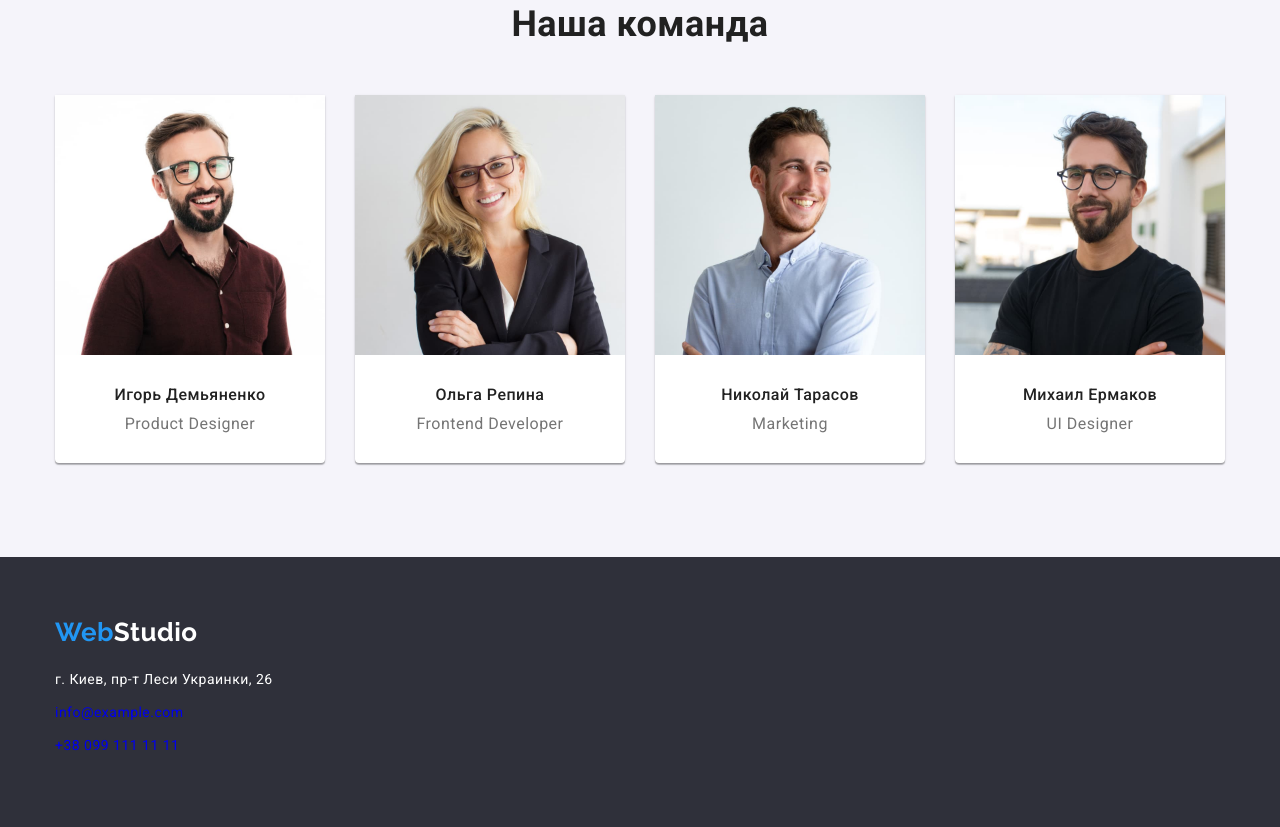
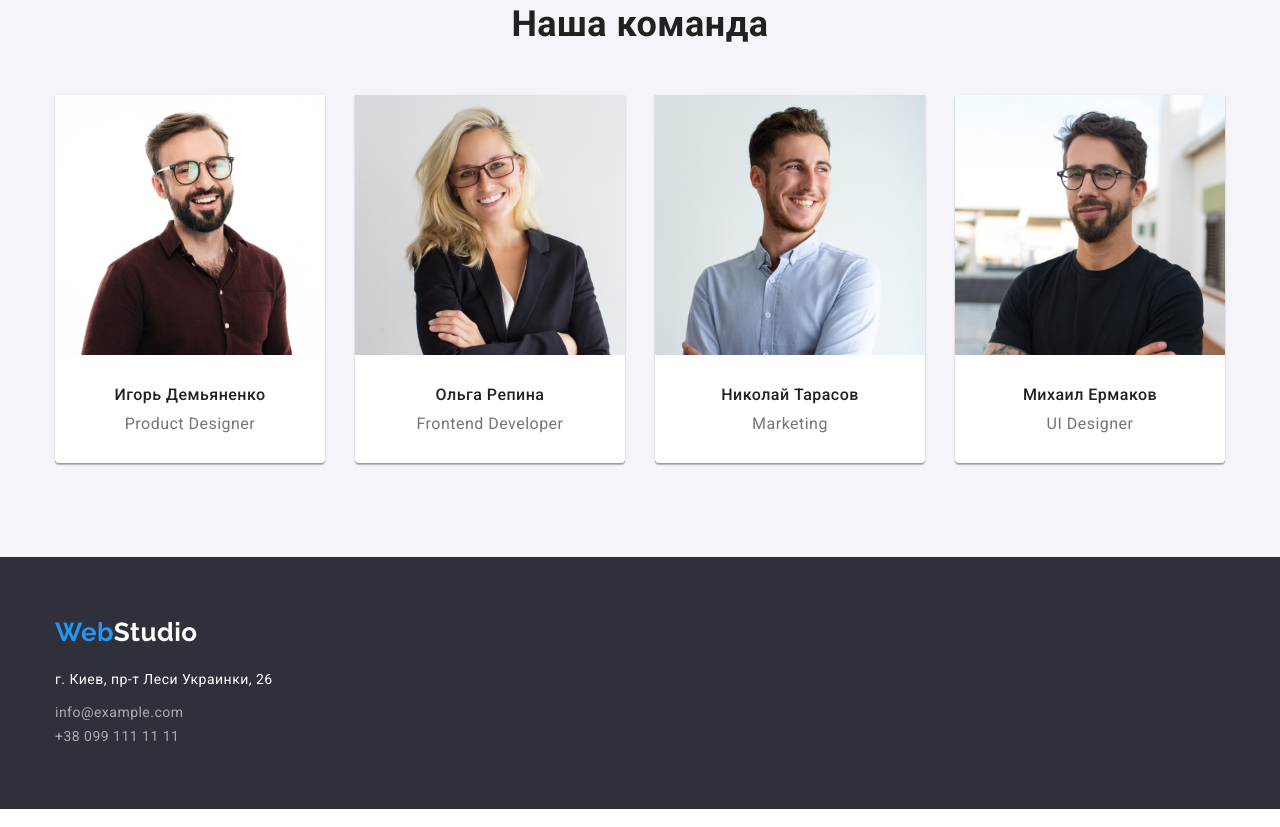
Before and after one commit to koskvk/goit-markup-hw-03, a plain HTML site: page index.html in a window 1280 px wide. Shown: the part 1543-2370 px from the top of the page. Drawn offline with nearby package versions, Linux system fonts and the light colour scheme.

Commit message:
Update index.html

```diff
--- a/index.html
+++ b/index.html
@@ -167,9 +167,9 @@
                 <span lang="en">Web<span class="logo-footer-color">Studio</span></span></a>
             <address>
                 <p class="footer-addres">г. Киев, пр-т Леси Украинки, 26</p>
-                <ul class="footer-contacts-list list">
-                    <li class="footer-contacts"><a href="mailto:info@example.com" class="link">info@example.com</a></li>
-                    <li class="footer-contacts"><a href="tel:+380991111111"  class="link">+38 099 111 11 11</a></li>
+                <ul class="list">
+                    <li><a href="mailto:info@example.com" class="footer-contacts link">info@example.com</a></li>
+                    <li><a href="tel:+380991111111"  class="footer-contacts link">+38 099 111 11 11</a></li>
                 </ul>
             </address>
         </div>
```
